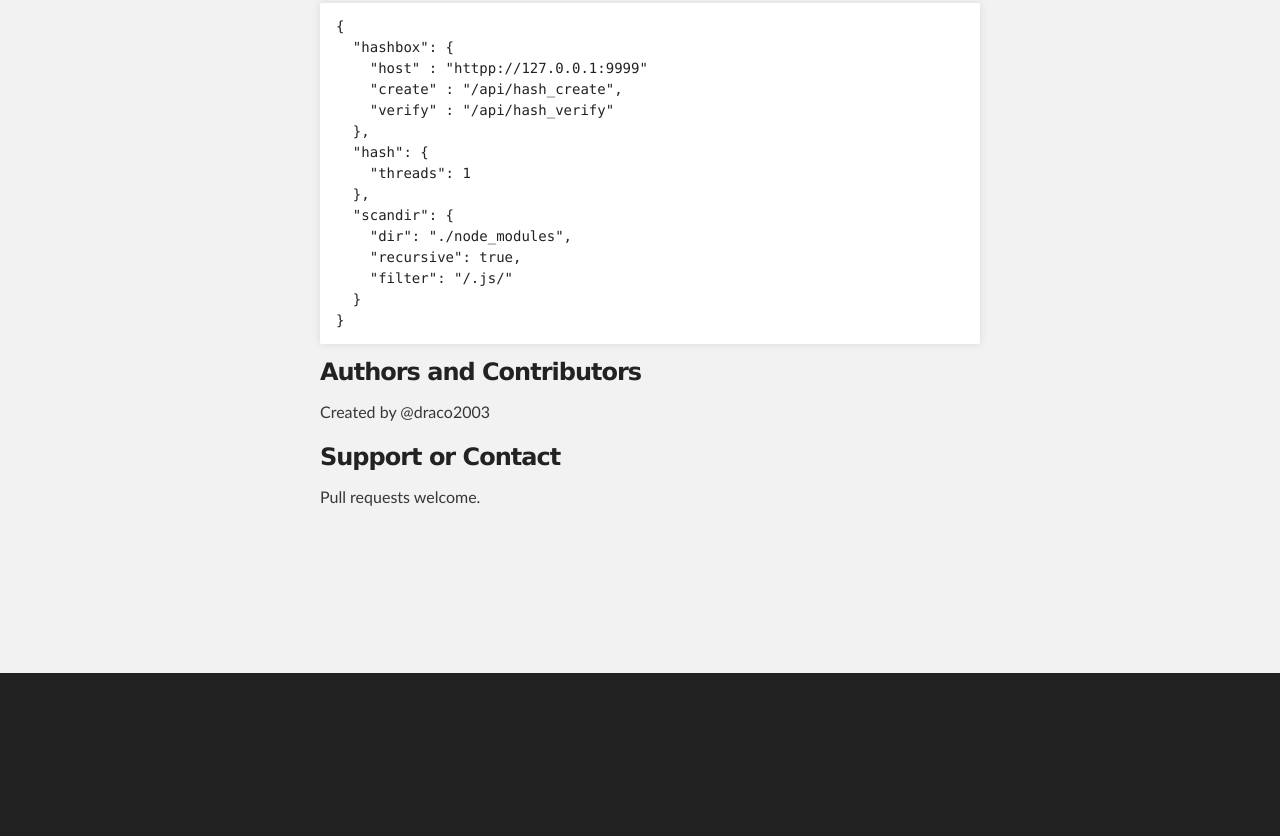
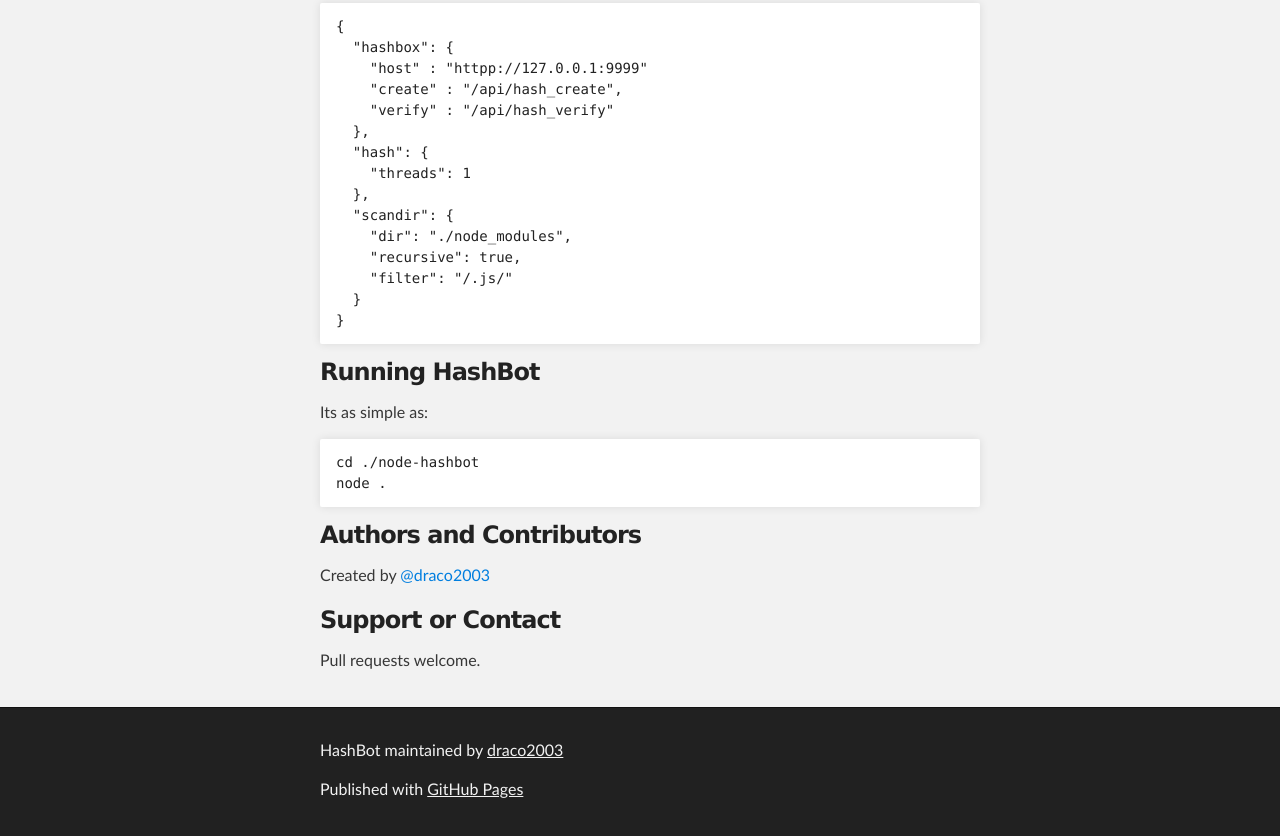
Before and after one commit to draco2003/node-hashbot, a plain HTML site: page index.html in a window 1280 px wide. Shown: the part 728-1564 px from the top of the page. Before the commit the page ends 1401 px from the top, so only its background shows below. Drawn offline with Linux system fonts and the light colour scheme.

Commit message:
Create gh-pages branch via GitHub

```diff
--- a/index.html
+++ b/index.html
@@ -74,9 +74,18 @@
 </code></pre>
 
 <h3>
+<a name="running-hashbot" class="anchor" href="#running-hashbot"><span class="octicon octicon-link"></span></a>Running HashBot</h3>
+
+<p>Its as simple as:</p>
+
+<pre><code>cd ./node-hashbot
+node .
+</code></pre>
+
+<h3>
 <a name="authors-and-contributors" class="anchor" href="#authors-and-contributors"><span class="octicon octicon-link"></span></a>Authors and Contributors</h3>
 
-<p>Created by @draco2003 </p>
+<p>Created by <a href="https://github.com/draco2003" class="user-mention">@draco2003</a> </p>
 
 <h3>
 <a name="support-or-contact" class="anchor" href="#support-or-contact"><span class="octicon octicon-link"></span></a>Support or Contact</h3>
```
Also changed, not shown: params.json (+1 -1 lines).
